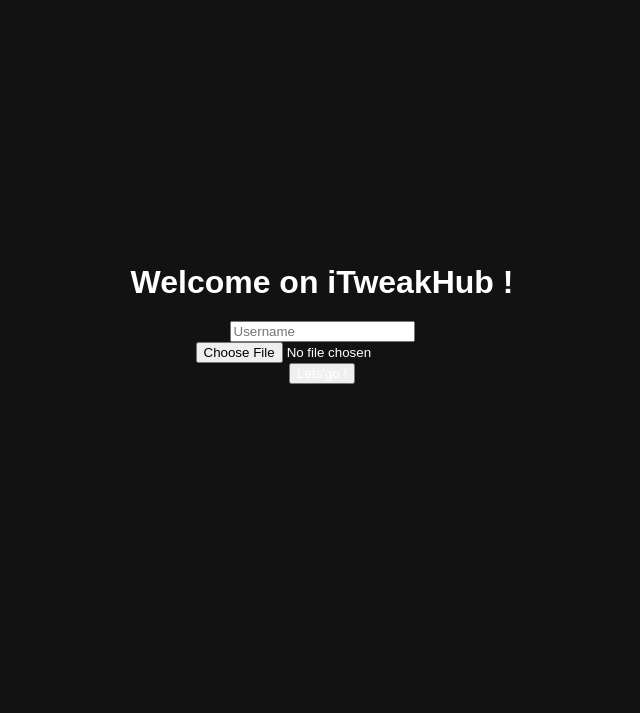
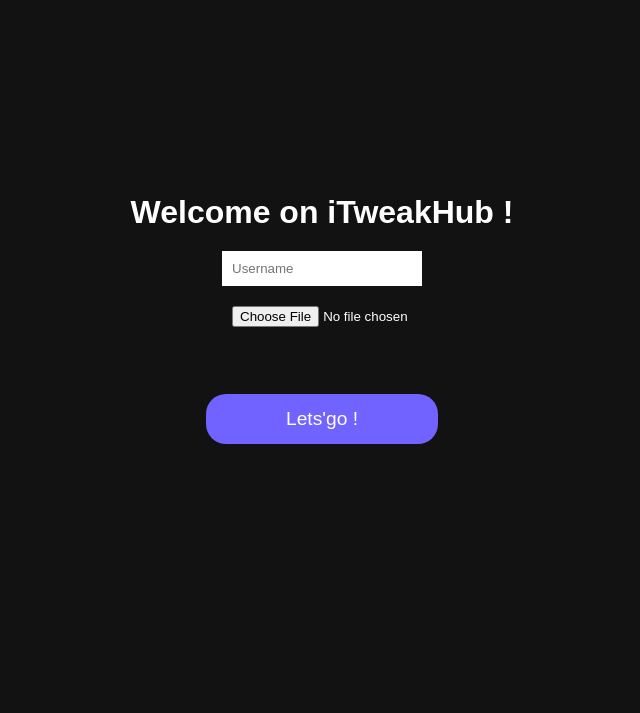
Before and after one commit to Ibinou/iTweakHub, a PHP site: page / in a window 1280 px wide. Shown: the part 87-800 px from the top of the page, without its empty margins (318-958 px from the left). Run offline with PHP 8.4, Linux system fonts and the light colour scheme; some libraries are stand-ins or nearby versions; grey boxes are pictures that could not be loaded.

Commit message:
Update styles.css

```diff
--- a/css/styles.css
+++ b/css/styles.css
@@ -832,50 +832,39 @@
   align-items: center;
   justify-content: center;
   background-color: #121212;
-  z-index: 99999;
+  z-index: 99999; /* Assure que le formulaire se superpose à d'autres éléments */
 }
 
 #login-container h1 {
   margin-bottom: 20px;
-  color: #ffffff;
-  font-size: 2em;
 }
 
-#login-container .form-input,
-#login-container .file-input,
-#login-container .submit-btn {
+#login-container input[type="text"],
+#login-container input[type="file"],
+#login-container button {
   margin-bottom: 10px;
-  padding: 12px;
-  width: 300px;
+  padding: 10px;
+  width: 200px;
   border: none;
-  border-radius: 5px;
-  font-size: 1em;
-  background-color: #303030;
 }
 
-#login-container .submit-btn {
-  color: #ffffff;
-  background-color: #7163FF;
-  cursor: pointer;
-  font-size: 1.2em;
-  transition: background-color 0.3s ease;
-}
-
-#login-container .submit-btn:hover {
-  background-color: #5c55d7;
-}
-
-#login-container .file-input-label {
-  display: flex;
-  flex-direction: column;
-  align-items: center;
-  color: #ffffff;
-  font-size: 0.9em;
-  cursor: pointer;
-}
-
-#login-container .file-input-label span {
-  margin-top: 5px;
+#login-container button {
+   color: white;
+   border: none;
+   border-radius: 5px;
+   padding: 10px 20px;
+   cursor: pointer;
+   margin-top: 47px;
+   width: 232px;
+   height: 50px;
+   border-radius: 20px;
+   font-size: 1.2em;
+   left: 50%;
+   bottom: 30px;
+   backdrop-filter: blur(25px);
+   background-color: #7163FF;
+   -webkit-backdrop-filter: blur(25px);
+   align-items: center;
 }
 
 /* Conteneur principal */
@@ -887,18 +876,10 @@
 
 #logout-btn {
   margin-bottom: 20px;
-  padding: 10px 20px;
+  padding: 10px;
   background-color: #f44336;
-  color: #ffffff;
+  color: white;
   cursor: pointer;
-  font-size: 1em;
-  border: none;
-  border-radius: 5px;
-  transition: background-color 0.3s ease;
-}
-
-#logout-btn:hover {
-  background-color: #d23d30;
 }
 
 #user-info {
```
